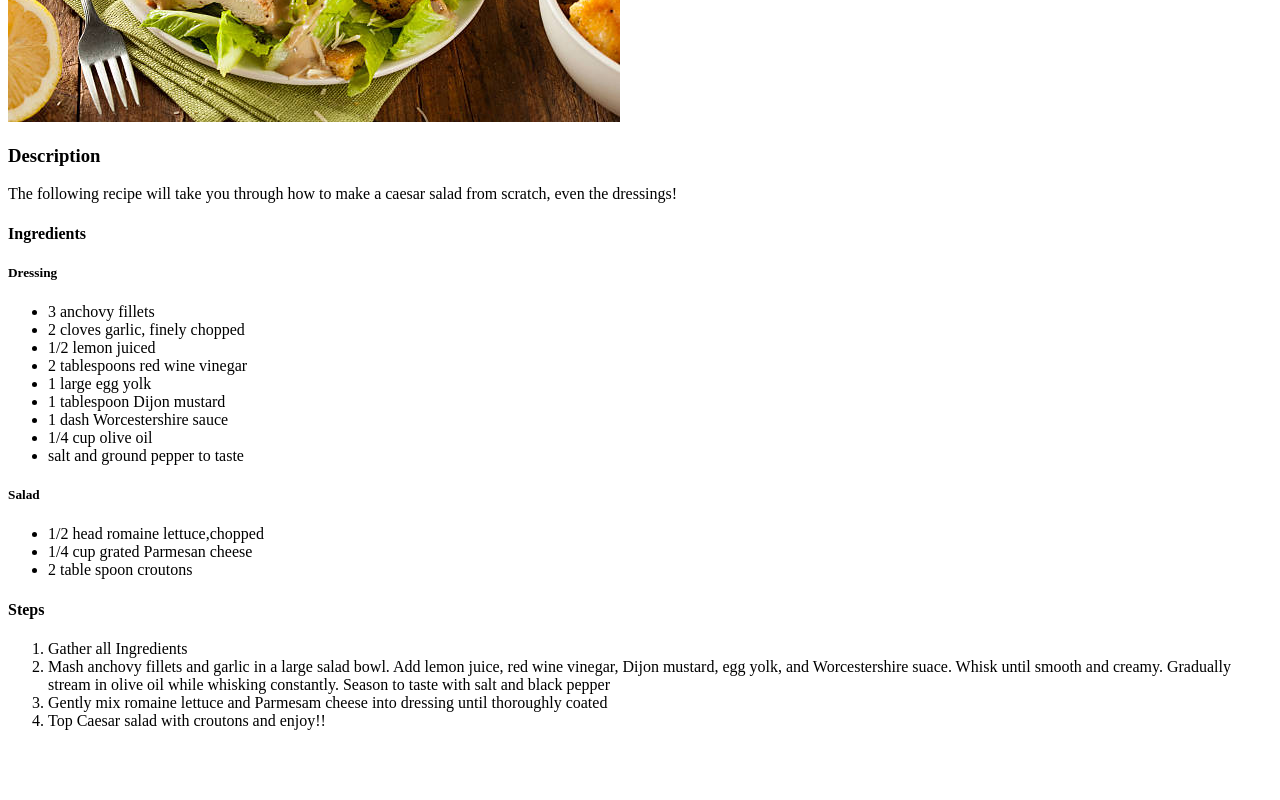
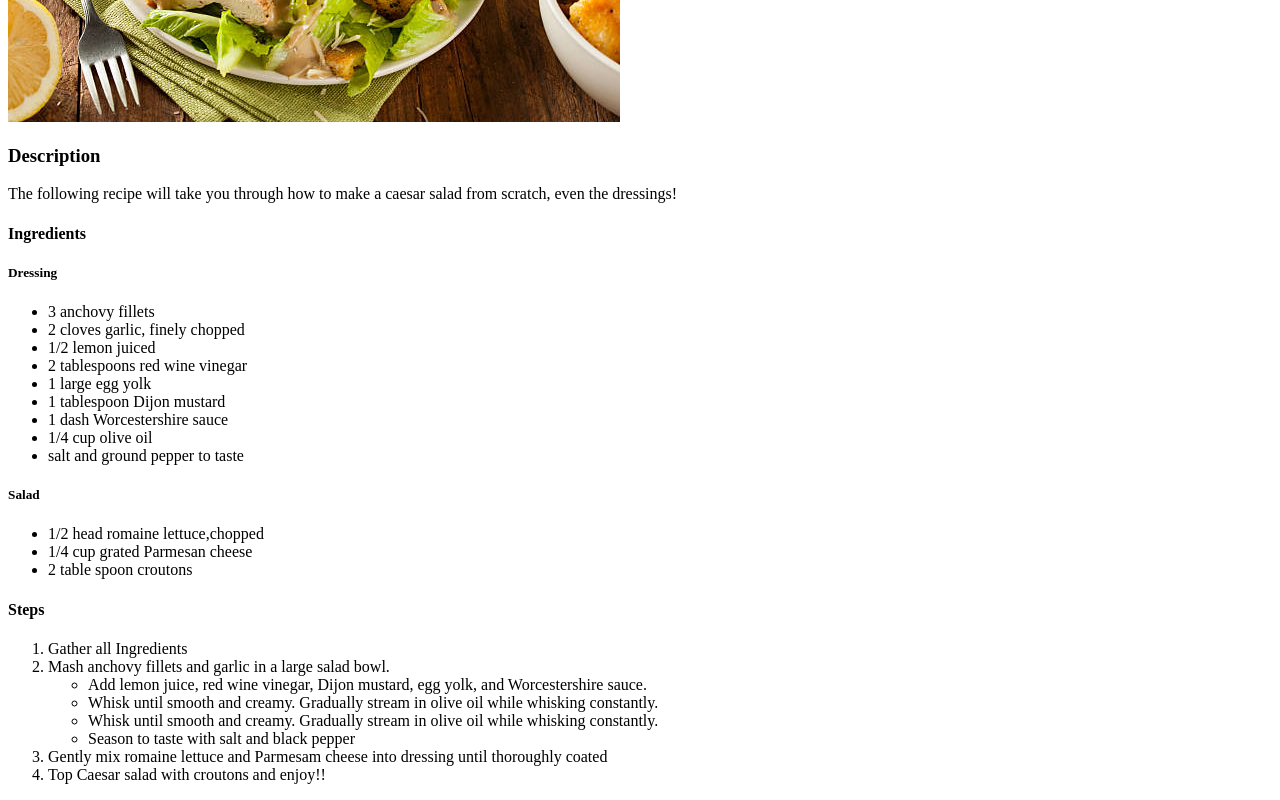
Before and after one commit to ChickenTendy80/odin-recipes, a plain HTML site: page recipes/caesar-salad.html in a window 1280 px wide. Shown: the part 392-1192 px from the top of the page. Before the commit the page ends 1138 px from the top, so only its background shows below. Drawn offline with Linux system fonts and the light colour scheme.

Commit message:
Edit caesar-salad.html

```diff
--- a/recipes/caesar-salad.html
+++ b/recipes/caesar-salad.html
@@ -32,7 +32,14 @@
     <h4>Steps</h4>
         <ol>
             <li>Gather all Ingredients</li>
-            <li>Mash anchovy fillets and garlic in a large salad bowl. Add lemon juice, red wine vinegar, Dijon mustard, egg yolk, and Worcestershire suace. Whisk until smooth and creamy. Gradually stream in olive oil while whisking constantly. Season to taste with salt and black pepper </li>
+            <li>Mash anchovy fillets and garlic in a large salad bowl.
+                <ul>
+                    <li> Add lemon juice, red wine vinegar, Dijon mustard, egg yolk, and Worcestershire sauce. </li>
+                    <li>Whisk until smooth and creamy. Gradually stream in olive oil while whisking constantly.</li>
+                    <li>Whisk until smooth and creamy. Gradually stream in olive oil while whisking constantly.</li>
+                    <li>Season to taste with salt and black pepper </li>
+                </ul>
+             </li>
             <li>Gently mix romaine lettuce and Parmesam cheese into dressing until thoroughly coated</li>
             <li>Top Caesar salad with croutons and enjoy!!</li>
         </ol>
```
